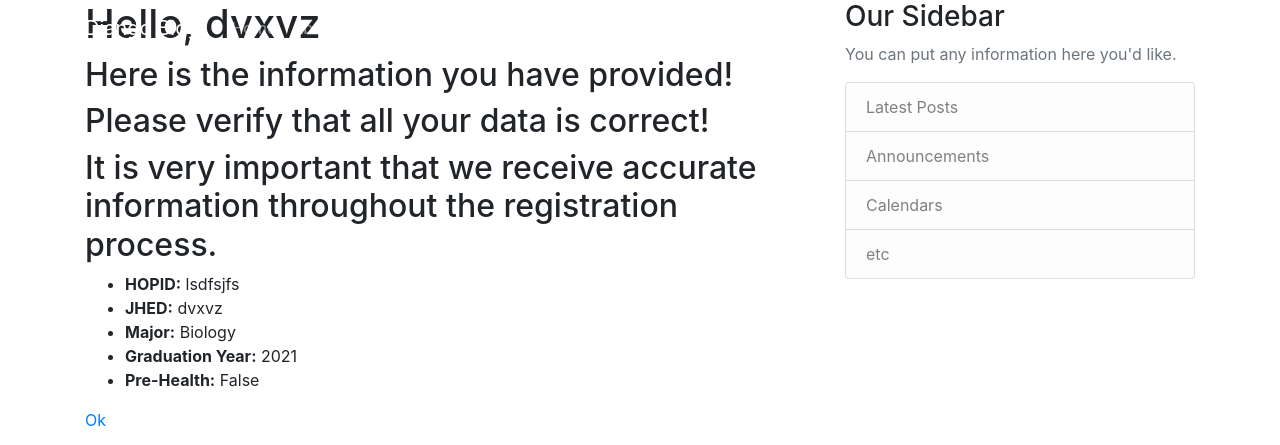
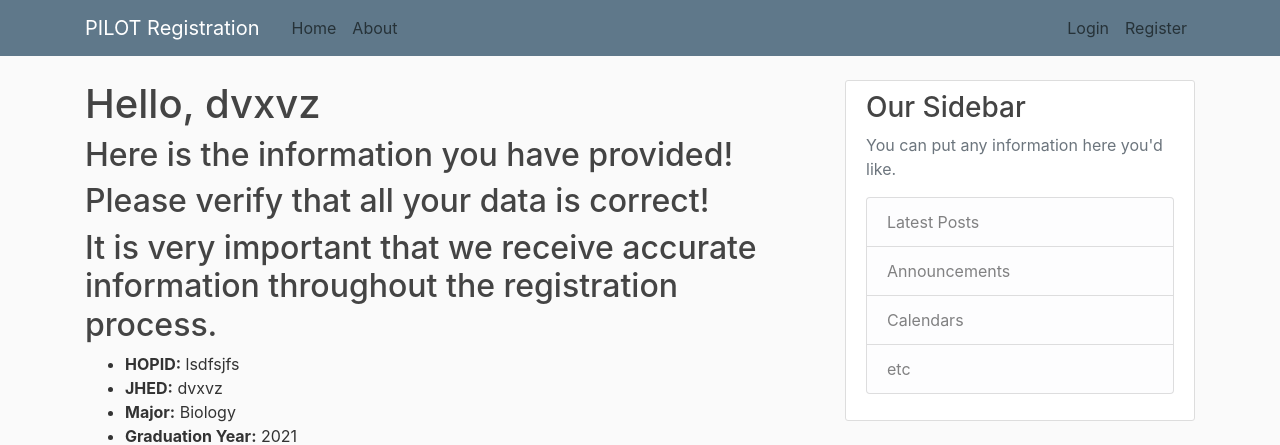
Before and after one commit to miaboloix/registration, a Django app: page /9/results/ in a window 1280 px wide. Shown: the top 445 px of the page. Run offline with Django 3.2, Linux system fonts and the light colour scheme; data comes from the database, SQL or seed files in the repository; some libraries are stand-ins or nearby versions.

Commit message:
changed navbar color

```diff
--- a/mysite/one/static/blog/main.css
+++ b/mysite/one/static/one/main.css
@@ -17,7 +17,7 @@ ul {
 }
 
 .site-header .navbar-nav .nav-link {
-	color: #cbd5db;
+	color: #263238;
 }
 
 .site-header .navbar-nav .nav-link:hover {
--- a/mysite/one/templates/one/base.html
+++ b/mysite/one/templates/one/base.html
@@ -20,8 +20,8 @@
 <body>
 <header class="site-header">
 	<nav class="navbar navbar-expand-md navbar-dark bg-steel fixed-top">
-		<div class="container">
-			<a class="navbar-brand mr-4" href="#">Django Blog</a>
+		<div class="container navigation">
+			<a class="navbar-brand mr-4" href="#">PILOT Registration</a>
 			<button class="navbar-toggler" type="button" data-toggle="collapse" data-target="#navbarToggle" aria-controls="navbarToggle" aria-expanded="false" aria-label="Toggle navigation">
 				<span class="navbar-toggler-icon"></span>
 			</button>
```
